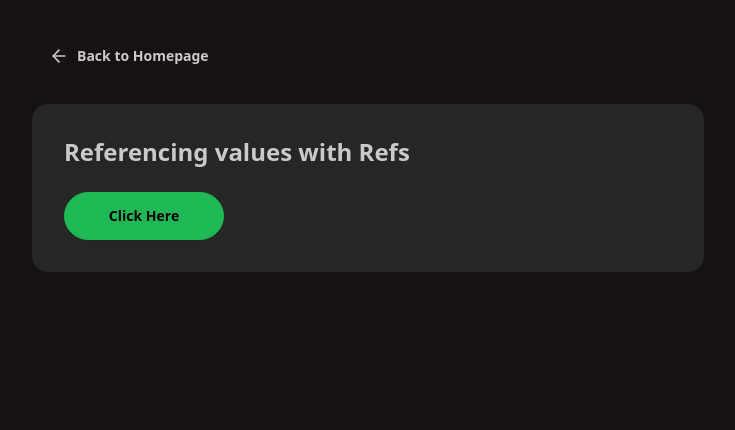
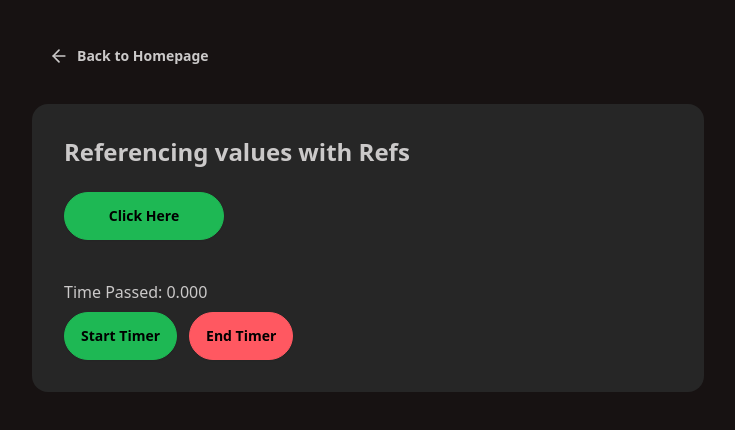
Before and after one commit to Rezuanul-Islam-Fahim/learn-advanced-react, a React (Vite) app: page /reference-with-refs in a window 1280 px wide. Shown: the top 430 px of the page, without its empty margins (272-1007 px from the left). Built offline with nearby package versions, Linux system fonts and the light colour scheme.

Commit message:
Update page reference-with-refs

```diff
--- a/src/pages/ReferenceWithRefs.jsx
+++ b/src/pages/ReferenceWithRefs.jsx
@@ -1,11 +1,30 @@
-import React, { useRef } from 'react'
+import { useRef, useState } from 'react'
 
 const ReferenceWithRefs = () => {
-    let ref = useRef(0)
+    const ref = useRef(0)
+    const [startTime, setStartTime] = useState(null)
+    const [endTime, setEndTime] = useState(null)
+    const timerRef = useRef(null)
 
     const showAlert = () => {
         ref.current = ref.current + 1
         alert('You clicked ' + ref.current + ' times')
+    }
+
+    const startTimer = () => {
+        setStartTime(Date.now())
+        setEndTime(Date.now())
+
+        timerRef.current = setInterval(() => setEndTime(Date.now()), 50)
+    }
+
+    const stopTimer = () => {
+        clearInterval(timerRef.current)
+    }
+
+    let elapsedTime = 0;
+    if (startTime && endTime) {
+        elapsedTime = (endTime - startTime) / 1000
     }
 
     return (
@@ -13,9 +32,19 @@ const ReferenceWithRefs = () => {
             <h2 className="card-title text-2xl mb-4">
                 Referencing values with Refs
             </h2>
-            <button className='btn btn-primary w-40' onClick={() => showAlert()}>
+            <button className="btn btn-primary w-40" onClick={() => showAlert()}>
                 Click Here
             </button>
+            <br />
+            <p>Time Passed: {elapsedTime.toFixed(3)}</p>
+            <div className="flex flex-row">
+                <button className="btn btn-primary" onClick={startTimer}>
+                    Start Timer
+                </button>
+                <button className="btn btn-error ml-3" onClick={stopTimer}>
+                    End Timer
+                </button>
+            </div>
         </>
     )
 }
```
